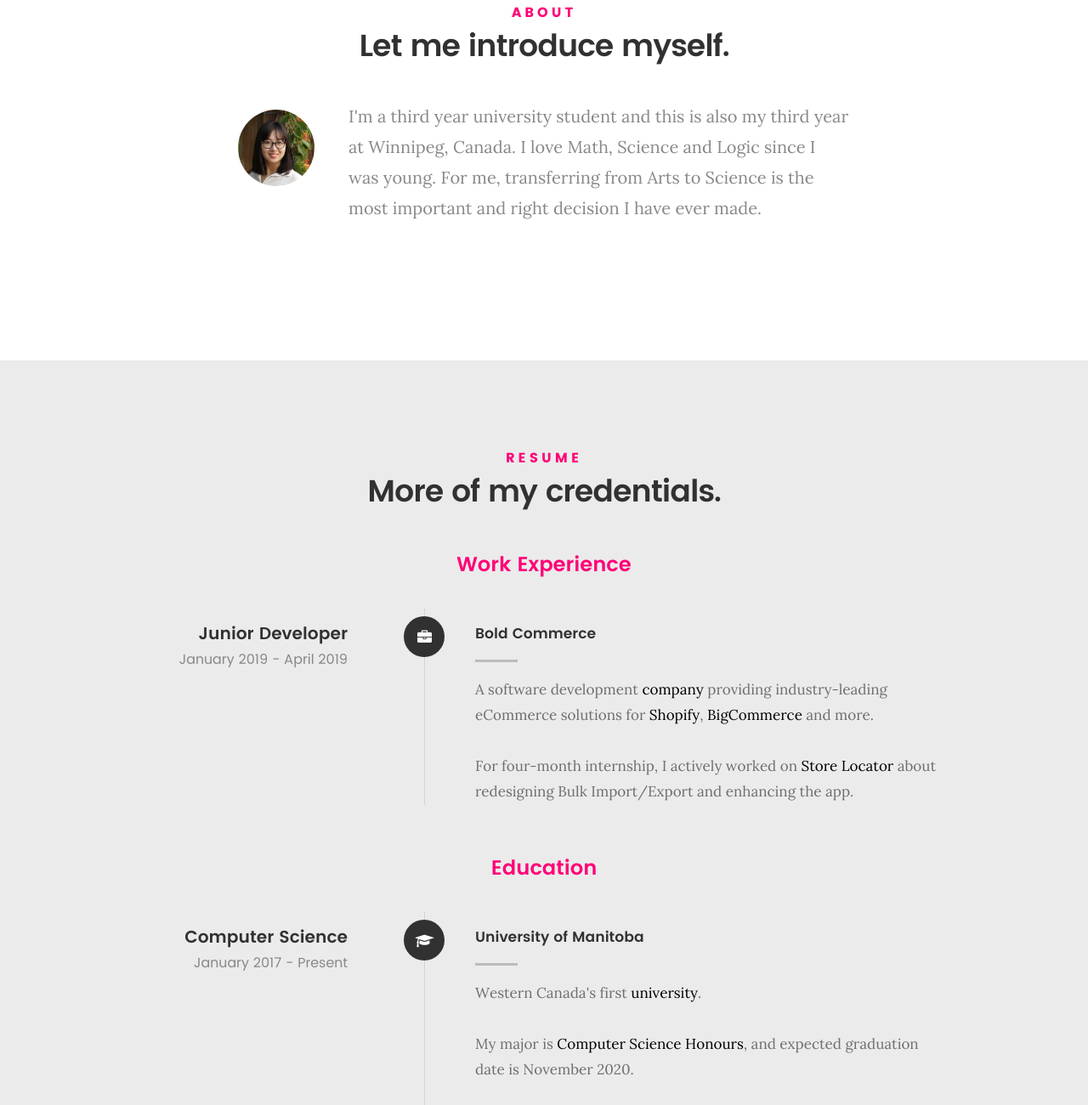
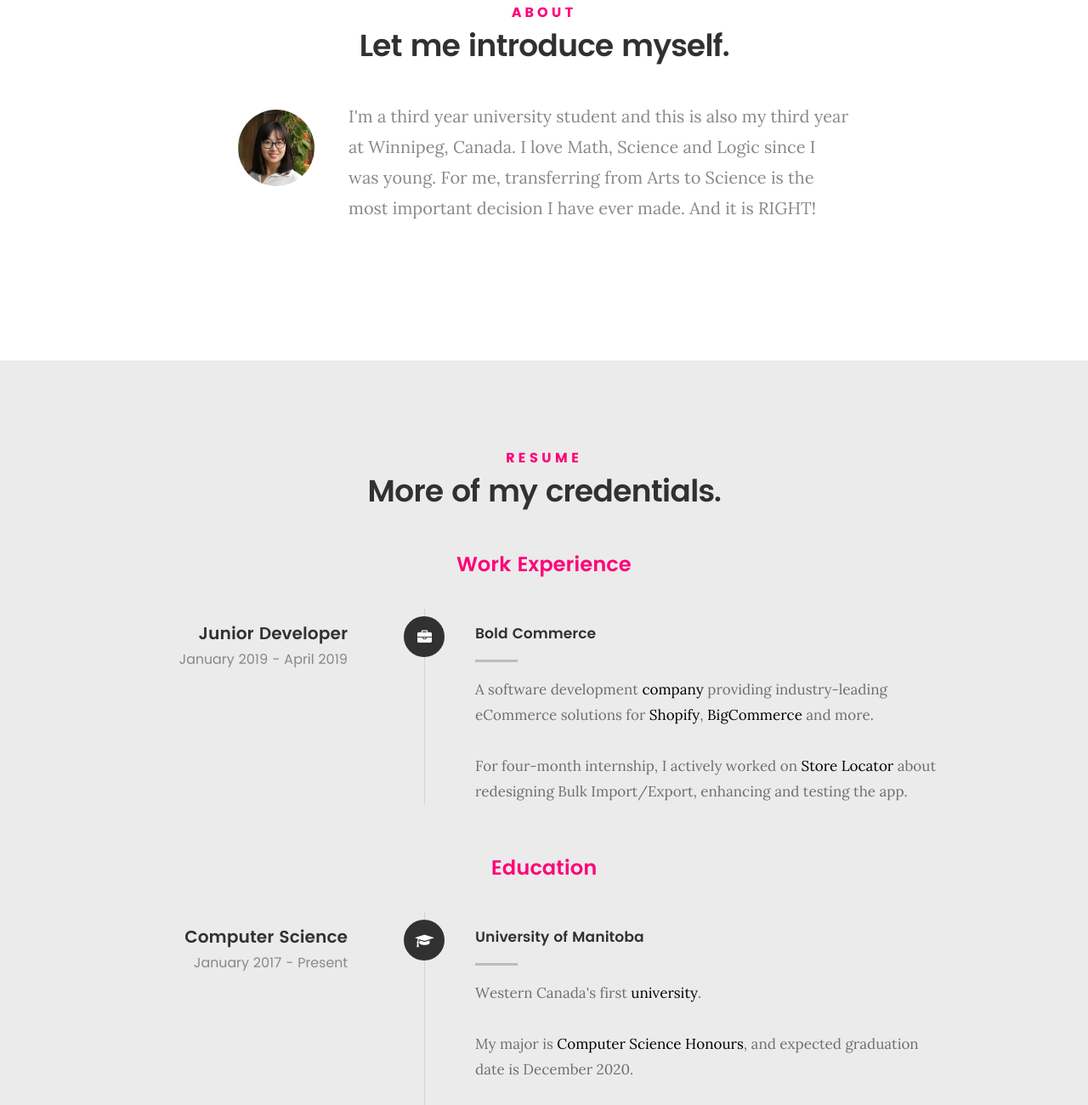
Before and after one commit to caclairechen/caclairechen.github.io, a plain HTML site: page index.html in a window 1280 px wide. Shown: the part 900-2200 px from the top of the page at 85% size. Drawn offline with Linux system fonts and the light colour scheme.

Commit message:
Update index.html

```diff
--- a/index.html
+++ b/index.html
@@ -91,7 +91,7 @@
                 <p class="lead">
                     I'm a third year university student and this is also my third year at Winnipeg, Canada.
                     I love Math, Science and Logic since I was young. For me, transferring from Arts to Science
-                    is the most important and right decision I have ever made.
+                    is the most important decision I have ever made. And it is RIGHT!
                 </p>
             </div>
         </div>
@@ -128,7 +128,7 @@
                             <a href="https://www.bigcommerce.com/" target="_blank">BigCommerce</a> and more.
                             <br><br>
                             For four-month internship, I actively worked on <a href="https://boldcommerce.com/store-locator" target="_blank">Store Locator</a>
-                            about redesigning Bulk Import/Export and enhancing the app.
+                            about redesigning Bulk Import/Export, enhancing and testing the app.
                         </p>
                     </div>
                 </div>
@@ -156,7 +156,7 @@
                             Western Canada's first <a href="https://www.umanitoba.ca/" target="_blank">university</a>.
                             <br><br>
                             My major is <a href="https://www.cs.umanitoba.ca/undergraduate/honours.php" target="_blank">Computer Science Honours</a>,
-                            and expected graduation date is November 2020.
+                            and expected graduation date is December 2020.
                         </p>
                     </div>
                 </div>
```
